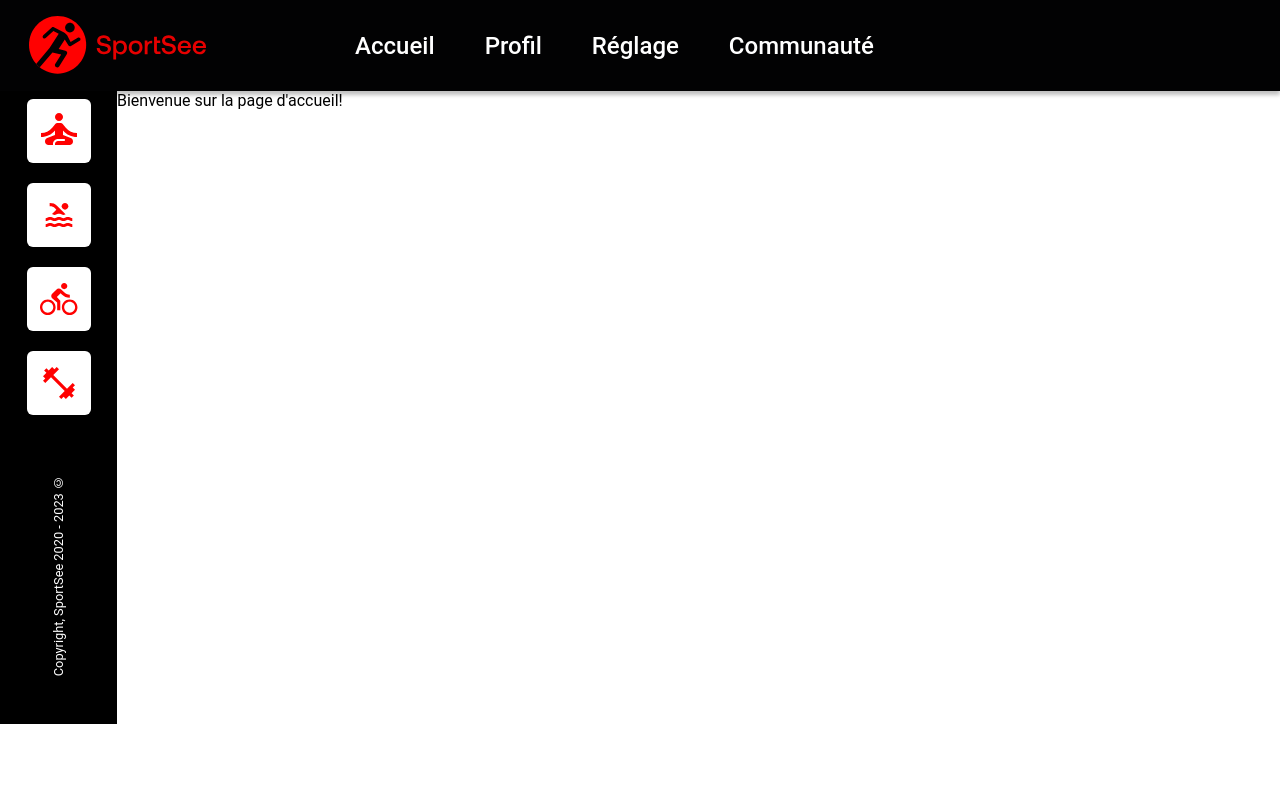
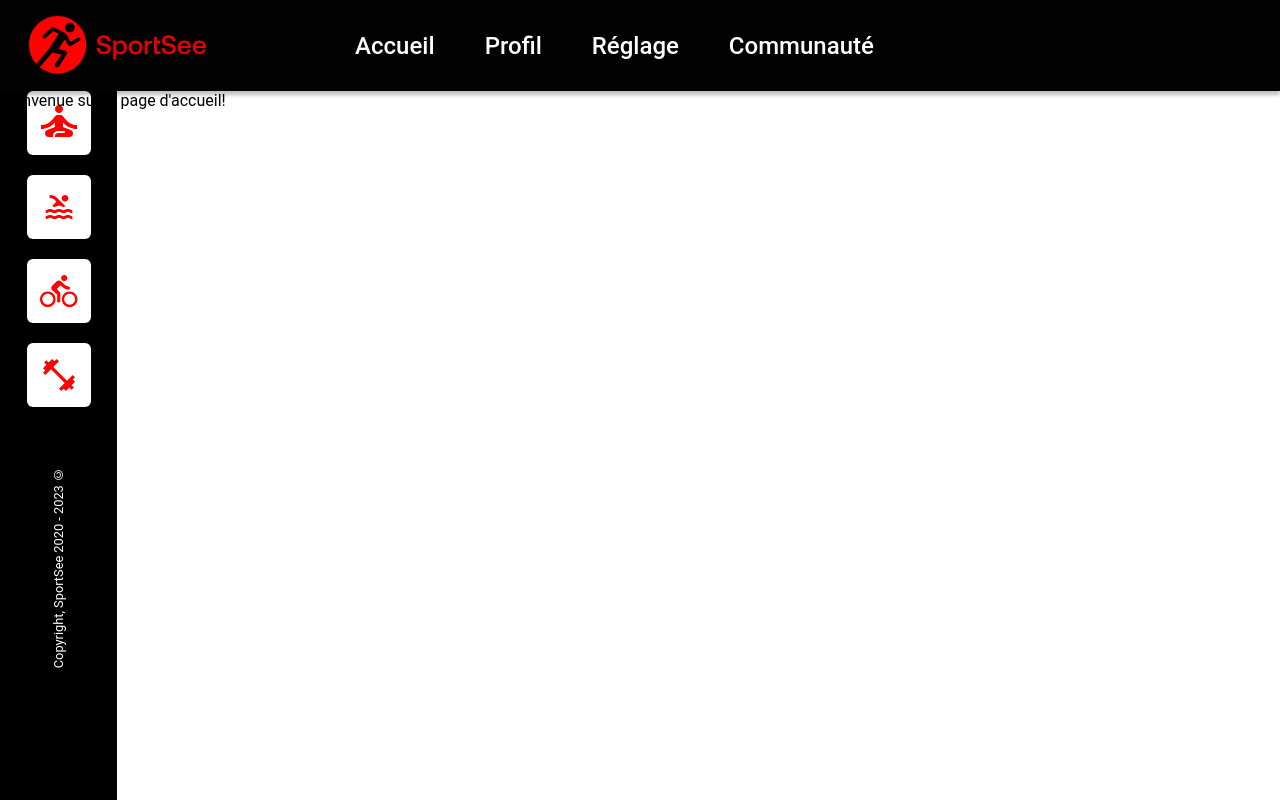
Before and after one commit to 5sensprod/p12_sportsee, a React (Create React App) app: page / in a window 1280 px wide. Built offline with nearby package versions, Linux system fonts and the light colour scheme.

Commit message:
correction css

```diff
--- a/src/components/ActivityNav/ActivityNav.module.css
+++ b/src/components/ActivityNav/ActivityNav.module.css
@@ -6,6 +6,11 @@
     width: 117px;
     justify-content: center;
     align-items: center;
+    position: fixed;
+    top: 0px;
+    left: 0px;
+    height: 100vh;
+    z-index: -1;
 }
 
 .activitiesList {
--- a/src/components/User/User.module.css
+++ b/src/components/User/User.module.css
@@ -43,5 +43,5 @@
 }
 
 section {
-    padding: 68px 107px;
+    margin: 68px 107px;
 }
```
